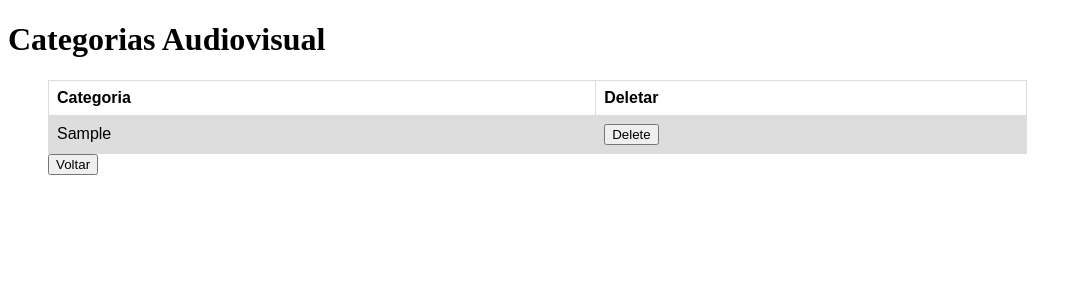
After one commit to vitordullens/fac-cedoc, a Django app: page /categories/ in a window 1280 px wide. The commit adds this page. Shown: the top 300 px of the page, without its empty margins (0-1081 px from the left). Run offline with Django 3.2, Linux system fonts and the light colour scheme; a user stored in the database is signed in; tables that the repository leaves empty hold one stand-in row (values such as "Sample post").

Commit message:
adicionando: view de categoria deletar categoria modificando: alguns pequenos updates apenas superuser pode deletar arquivos validados

```diff
--- /dev/null
+++ b/facapp/cedoc/templates/cedoc/categories.html
@@ -0,0 +1,45 @@
+<!DOCTYPE html>
+<html lang="en">
+<head>
+    <meta charset="UTF-8">
+    <meta name="viewport" content="width=device-width, initial-scale=1.0">
+    <meta http-equiv="X-UA-Compatible" content="ie=edge">
+    <title>Categorias</title>
+    <style>
+        table {
+            font-family: arial, sans-serif;
+            border-collapse: collapse;
+            width: 80%;
+        }
+
+        td,
+        th {
+            border: 1px solid #dddddd;
+            text-align: left;
+            padding: 8px;
+        }
+
+        tr:nth-child(even) {
+            background-color: #dddddd;
+        }
+    </style>
+</head>
+<body>
+    <h1>Categorias Audiovisual</h1>
+    <ul>
+        <table>
+            <tr>
+                <th>Categoria</th>
+                <th>Deletar</th>
+            </tr>
+            {% for cat in category %}
+            <tr>
+                <td>{{ cat.categoria }}</td>
+                <td> <button name="cats" onclick="location.href = '{% url 'url_delete_category' cat.id %}'">Delete</button> </td>
+            </tr>
+            {% endfor %}
+        </table>
+        <button name="new_cat" method="GET" onclick="location.href = '{% url 'url_option' %}'">Voltar</button>
+    </ul>
+</body>
+</html>
--- a/facapp/cedoc/templates/cedoc/edit.html
+++ b/facapp/cedoc/templates/cedoc/edit.html
@@ -45,7 +45,6 @@
             {% endif %}
         {% endfor %}
 
-        <button class="fieldWrapper" type="submit">Confirmar</button>
         <div id="id_fileFormat">
                 <input type="radio" name="fileFormat" onclick="hideAndShow('File')" value="DG" checked id="id_fileFormat_0" required>Arquivo Dígital</input>
                 <input type="radio" name="fileFormat" onclick="hideAndShow('url')" value="UR" id="id_fileFormat_1" required>URL</input>
@@ -69,8 +68,9 @@
                     <i class="fas fa-info-circle help" title="{{ form.url.help_text|safe }}"></i>
             {% endif %}
         </div>
-
+        {% if user.is_superuser %}
         <button class="fieldWrapper" name="val" type="submit">Save & Validate</button>
+        {% endif %}
         <button class="fieldWrapper" name="save" type="submit">Save</button>
     </form>
 
@@ -90,5 +90,6 @@
         <button class="fieldWrapper" type="submit" name="add">Adicionar Contribuidores</button>
     </form>
     <button onclick="location.href = '{% url 'url_delete' doc.id %}' ">Deletar</button>
+    <button onclick="location.href = '{% url 'url_index' %}' ">Voltar</button>
 </body>
 </html>
--- a/facapp/cedoc/templates/cedoc/index.html
+++ b/facapp/cedoc/templates/cedoc/index.html
@@ -62,8 +62,10 @@
                         <th>Data</th>
                         <th>Título</th>
                         <th>Formato</th>
-                        <th>Dono</th>
+                        <th>Usuário</th>
+                        {% if user.is_superuser %}
                         <th>Delete</th>
+                        {% endif %}
                     </tr>
                     {% for doc in valid %}
                     <tr>
@@ -71,7 +73,9 @@
                         <td> {{ doc.title }}</td>
                         <td> {{ doc.fileFormat }}</td>
                         <td> {{ doc.sender }}</td>
+                        {% if user.is_superuser %}
                         <td><button onclick="location.href = '{% url 'url_delete' doc.id %}' ">Deletar</button></td>
+                        {% endif %}
                     </tr>
                     {% endfor %}
                 </table>
--- a/facapp/cedoc/templates/cedoc/new_entry.html
+++ b/facapp/cedoc/templates/cedoc/new_entry.html
@@ -79,6 +79,7 @@
             {% endif %}
             <button class="fieldWrapper" type="submit">Confirmar</button>
     </form>
+        <button name="new_cat" method="GET" onclick="location.href = '{% url 'url_option' %}'">Voltar</button>
 
 </body>
 </html>
--- a/facapp/cedoc/templates/cedoc/option.html
+++ b/facapp/cedoc/templates/cedoc/option.html
@@ -20,10 +20,13 @@
 
             {{form.as_p}}
             <button class="fieldWrapper" type="submit">Salvar</button>
+            <button name="cats" onclick="location.href = '{% url 'url_categories' %}'">Categorias</button>
+            <button onclick="location.href = '{% url 'url_index' %}' ">Voltar</button>
         </form>
     {% elif user.is_superuser %}
         <p>{{ string }}</p>
         <button name="new_cat" method="GET" onclick="location.href = '{% url 'url_option' %}'">Nova Categoria</button>
+        <button name="cats" onclick="location.href = '{% url 'url_categories' %}'">Categorias</button>
     {% endif %}
 
 </body>
--- a/facapp/cedoc/views.py
+++ b/facapp/cedoc/views.py
@@ -276,3 +276,17 @@ def certificates(request, pk):
             return render(request, 'cedoc/foreign.html', data)
     else:
         return HttpResponseForbidden()
+
+def categories(request):
+    data = {}
+    data['category'] = Categoria.objects.all()
+    if request.user.is_superuser:
+        return render(request, 'cedoc/categories.html', data)
+    else:
+        return HttpResponseForbidden()
+
+def deleteCategory(request, pk):
+    if request.user.is_superuser:
+        cat = Categoria.objects.get(pk=pk)
+        cat.delete()
+        return redirect('url_categories')
--- a/facapp/facapp/urls.py
+++ b/facapp/facapp/urls.py
@@ -35,6 +35,7 @@ urlpatterns = [
     path('index/<int:pk>', cedocViews.idx, name='url_idx'),
     path('certificates/<int:pk>', cedocViews.certificates, name='url_certificates'),
 
-
-    path('edit/<int:pk>', cedocViews.edit, name='url_edit')
+    path('categories/', cedocViews.categories, name='url_categories'),
+    path('categories/delete/<int:pk>', cedocViews.deleteCategory, name='url_delete_category'),
+    path('edit/<int:pk>', cedocViews.edit, name='url_edit'),
 ]
```
Also changed, not shown: facapp/db.sqlite3.
